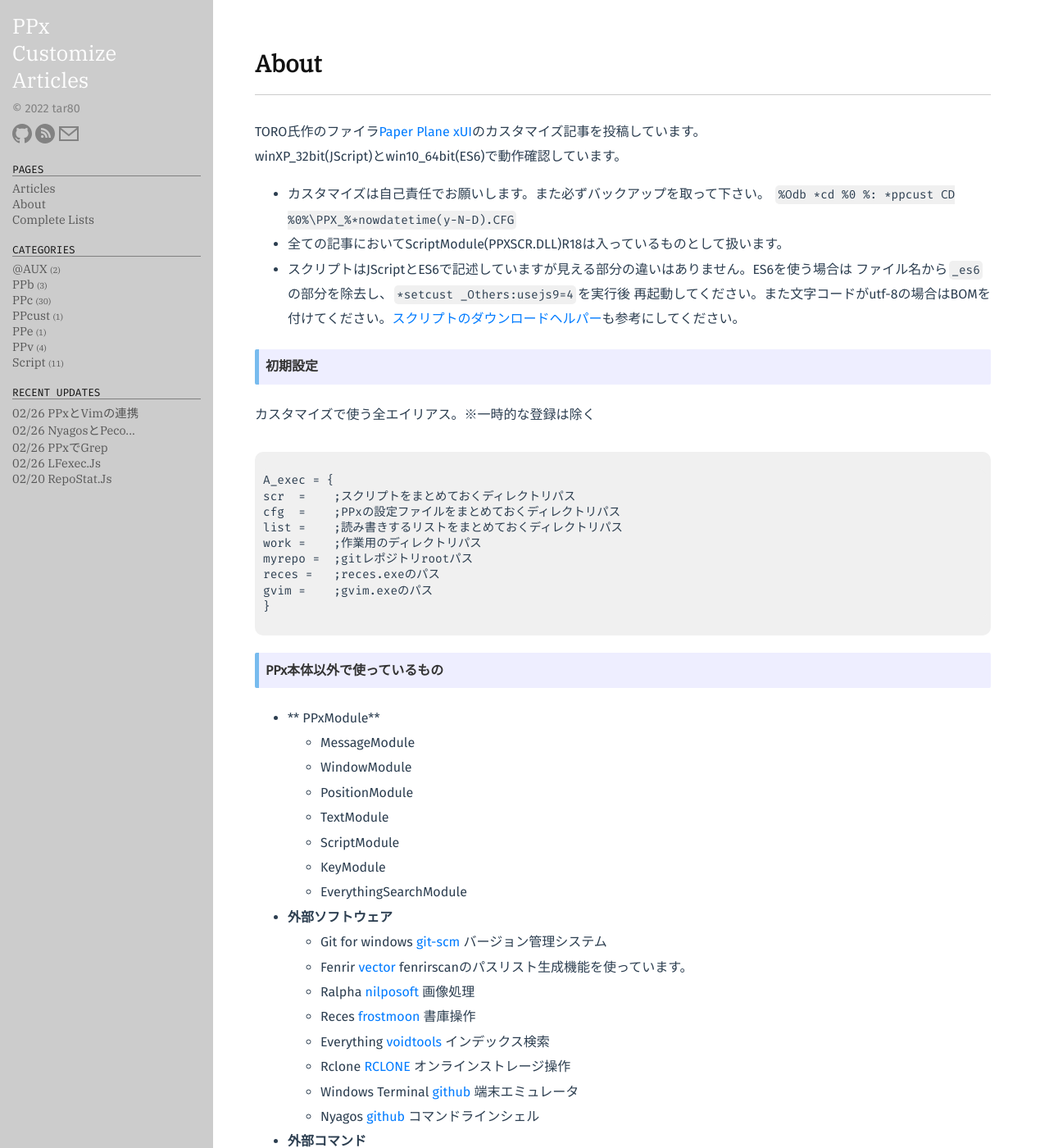
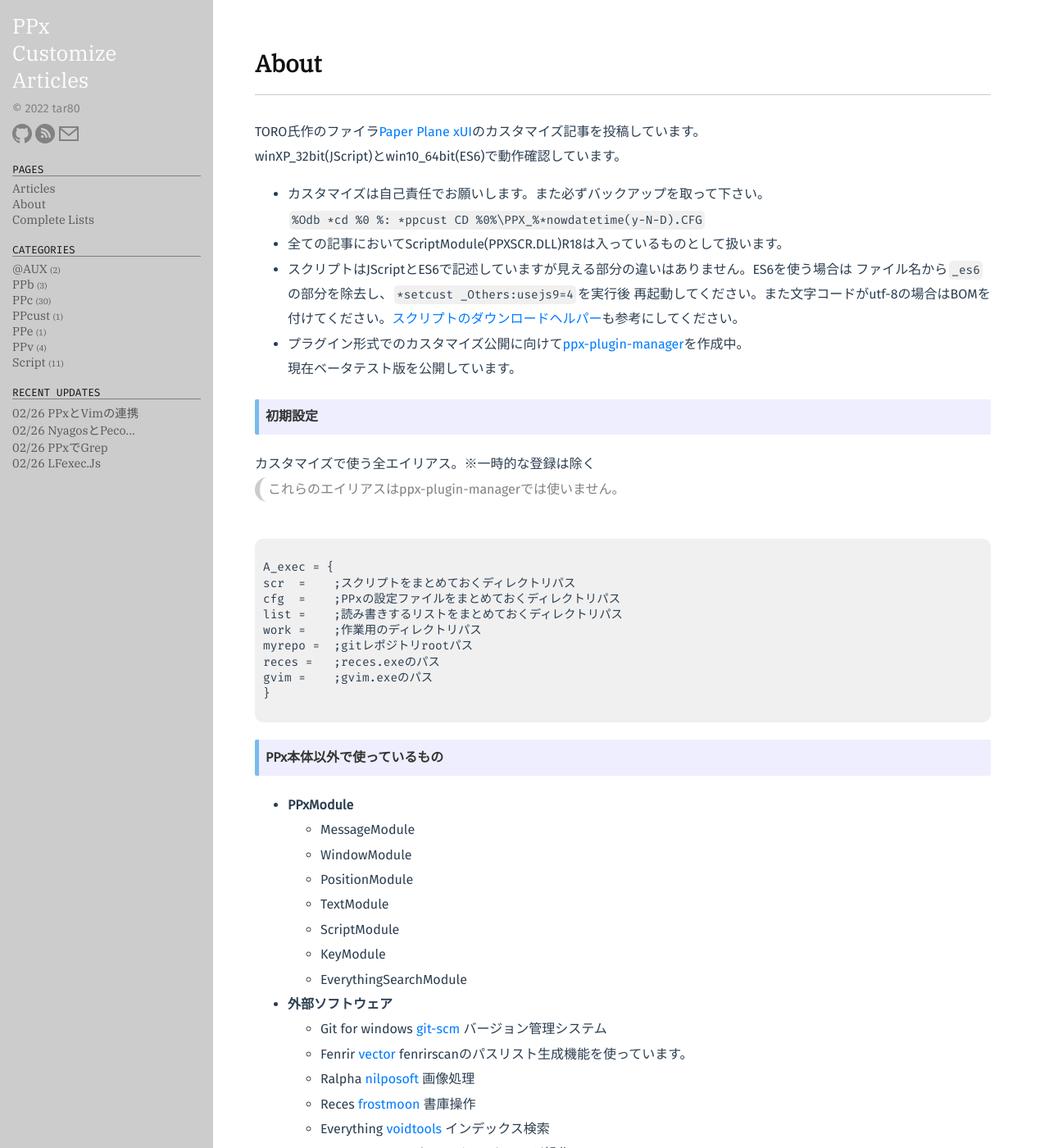
Before and after one commit to tar80/pages-pca, a Jekyll site: the page built from about.md, in a window 1280 px wide and 1400 px high. Shown: the whole window at 82% size. Built offline with Jekyll 4.4.1, drawn with Linux system fonts in a browser that asks for light colours; some web fonts are replaced.

Commit message:
Update ppmカテゴリ用の調整

````diff
--- a/_includes/post.html
+++ b/_includes/post.html
@@ -8,8 +8,11 @@
     </span>
     <time class="post-date dt-published" datetime="{{ page.date | date_to_xmlschema }}" itemprop="datePublished">
       {%- assign date_format = site.date_format | default: "%Y/%m/%d" -%}
-      更新日: {{ page.date | date: date_format }} {{ page.comment }}
+      更新日: {{ page.date | date: date_format }} {{ page.comment }}<BR>
     </time>
+    <Span class="post-repository">
+      プラグイン: <a href=https://github.com/{{ page.repository }}>{{ page.repository }}</a><BR>
+    </span>
   </header>
 
   <div class="post-content">
--- a/_includes/sidebar.html
+++ b/_includes/sidebar.html
@@ -46,7 +46,7 @@
   <div class="sidebar-item sidebar-nav">
     <ul class="nav">
       <li class="nav-title">Recent Updates</li>
-      {% for post in site.posts limit:5 %}
+      {% for post in site.posts limit:4 %}
         <li><a class="nav-item" href="{{ site.baseurl}}{{ post.url }}">{{ post.date | date: "%m/%d " }}{{ post.title  | truncate: 14 }}</a></li>
       {% endfor %}
     <ul>
--- a/about.md
+++ b/about.md
@@ -13,10 +13,14 @@
 - スクリプトはJScriptとES6で記述していますが見える部分の違いはありません。ES6を使う場合は
 ファイル名から`_es6`の部分を除去し、`*setcust _Others:usejs9=4`を実行後
 再起動してください。また文字コードがutf-8の場合はBOMを付けてください。[スクリプトのダウンロードヘルパー]({{ site.baseurl }}{% post_url 21-11-28-gist_download_helper %})も参考にしてください。
+- プラグイン形式でのカスタマイズ公開に向けて[ppx-plugin-manager](https://github.com/tar80/ppm)を作成中。
+現在ベータテスト版を公開しています。
 
 #### 初期設定
 
 カスタマイズで使う全エイリアス。※一時的な登録は除く
+
+> これらのエイリアスはppx-plugin-managerでは使いません。
 
 <BR>
 ```text
@@ -33,7 +37,7 @@
 
 ####  PPx本体以外で使っているもの
 
-- ** PPxModule**
+- **PPxModule**
   -  MessageModule
   -  WindowModule
   -  PositionModule
--- a/public/css/styles.css
+++ b/public/css/styles.css
@@ -369,6 +369,11 @@
   display: inline;
   width: 90px;
 }
+.post-repository {
+  font-family: "IBM Plex Serif", "Noto Serif JP";
+  color: #555;
+  font-size: 0.9em;
+}
 
 .gist * {
   font-size: 14px !important;
````
